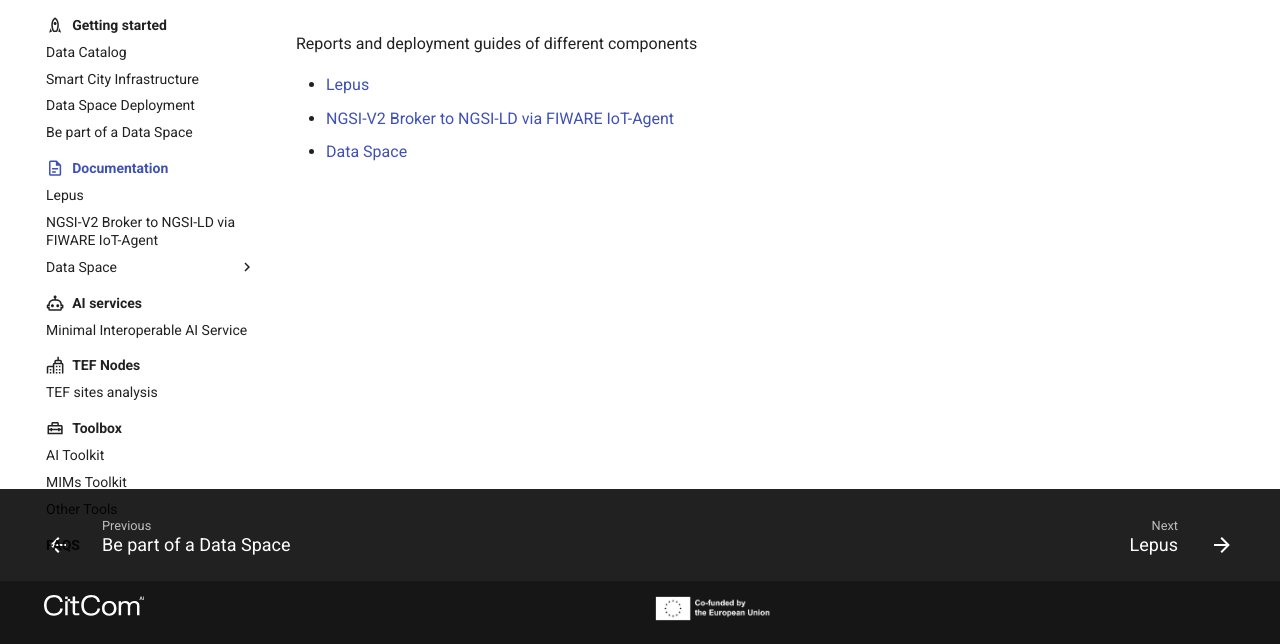
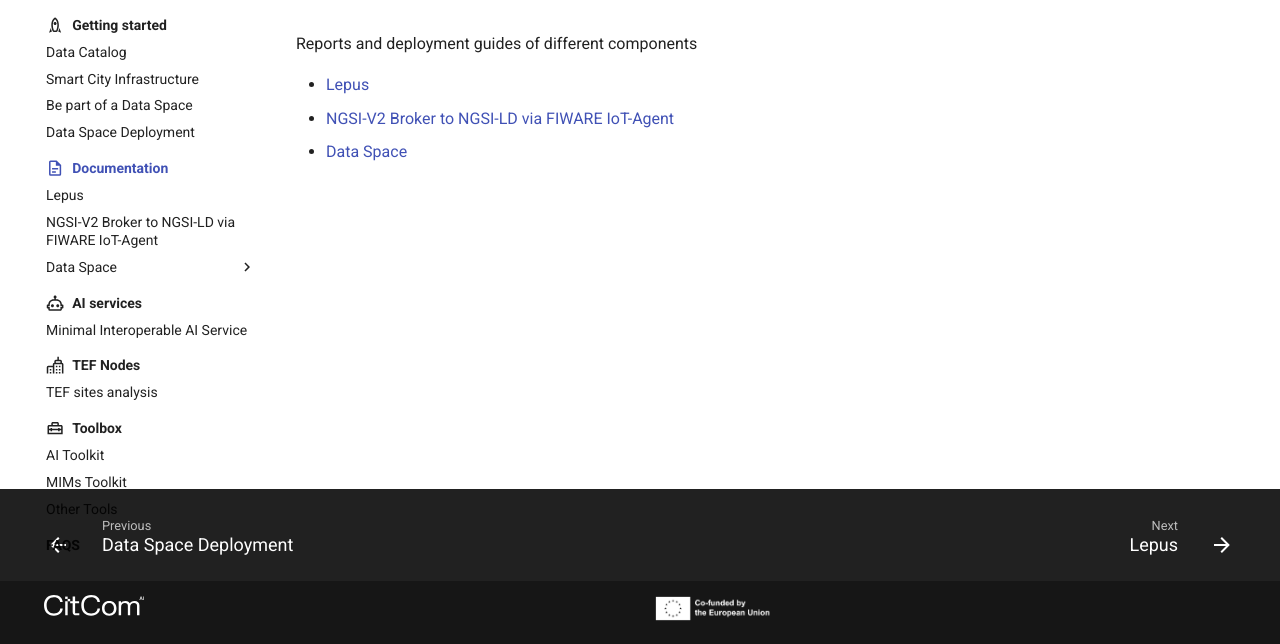
Before and after one commit to riseupalex/CitComAI-Hub.github.io, an MkDocs documentation site: the page built from docs/documentation/index.md, in a window 1280 px wide. Shown: the part 149-793 px from the top of the page. Built offline with MkDocs 1.6.1 and Material for MkDocs 9.7.7, drawn with Linux system fonts in a browser that asks for light colours; comment, search, counter and statistics services are not loaded; some of the changed lines change nothing that is shown.

Commit message:
changed order nav

```diff
--- a/mkdocs.yml
+++ b/mkdocs.yml
@@ -25,8 +25,8 @@ nav:
     - getting_started/index.md
     - Data Catalog: getting_started/data_catalog/index.md
     - Smart City Infrastructure: getting_started/smart_city_infra/index.md
+    - Be part of a Data Space: getting_started/connect_to_dataspace/index.md
     - Data Space Deployment: getting_started/dataspace_deployment/index.md
-    - Be part of a Data Space: getting_started/connect_to_dataspace/index.md
   - Documentation:
     - documentation/index.md
     - Lepus: documentation/lepus.md
```
